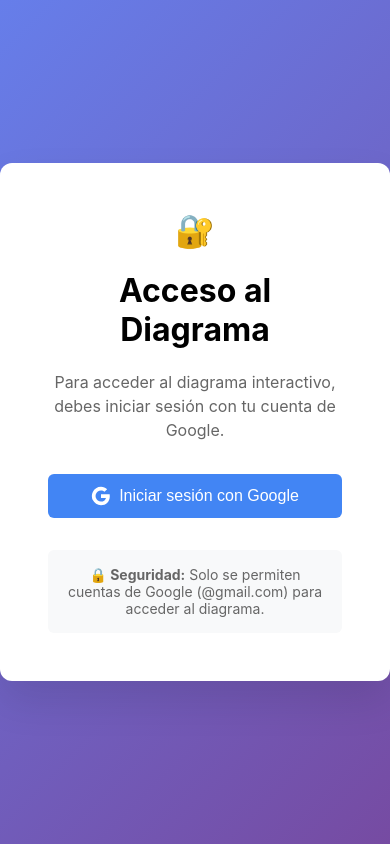
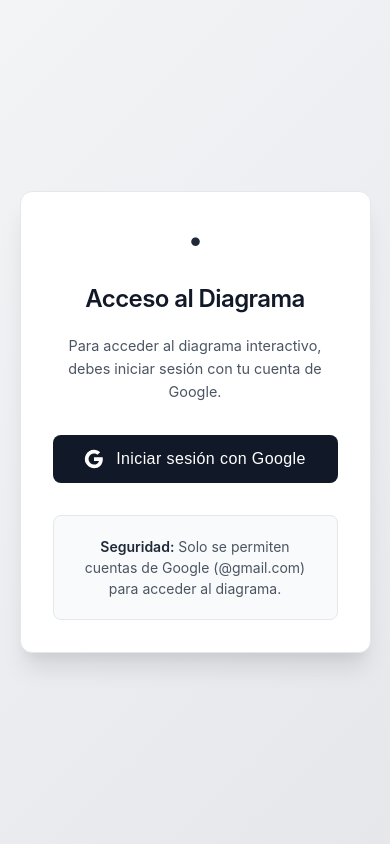
Before and after one commit to swanix/lab, a website: page login.html in a window 390 px wide. Drawn offline with Linux system fonts and the light colour scheme.

Commit message:
Estilos organizados

```diff
--- /dev/null
+++ b/assets/login.css
@@ -0,0 +1,252 @@
+/* ===== ESTILOS MINIMALISTAS PARA LOGIN ===== */
+
+/* Variables de color */
+:root {
+  --color-white: #ffffff;
+  --color-black: #000000;
+  --color-gray-50: #f9fafb;
+  --color-gray-100: #f3f4f6;
+  --color-gray-200: #e5e7eb;
+  --color-gray-300: #d1d5db;
+  --color-gray-400: #9ca3af;
+  --color-gray-500: #6b7280;
+  --color-gray-600: #4b5563;
+  --color-gray-700: #374151;
+  --color-gray-800: #1f2937;
+  --color-gray-900: #111827;
+
+  /* Sombras */
+  --shadow-sm: 0 1px 2px 0 rgba(0, 0, 0, 0.05);
+  --shadow-md: 0 4px 6px -1px rgba(0, 0, 0, 0.1), 0 2px 4px -1px rgba(0, 0, 0, 0.06);
+  --shadow-lg: 0 10px 15px -3px rgba(0, 0, 0, 0.1), 0 4px 6px -2px rgba(0, 0, 0, 0.05);
+  --shadow-xl: 0 20px 25px -5px rgba(0, 0, 0, 0.1), 0 10px 10px -5px rgba(0, 0, 0, 0.04);
+
+  /* Transiciones */
+  --transition-fast: 0.15s ease;
+  --transition-normal: 0.3s ease;
+  --transition-slow: 0.5s ease;
+}
+
+/* Reset y base */
+* {
+  margin: 0;
+  padding: 0;
+  box-sizing: border-box;
+}
+
+body {
+  font-family: -apple-system, BlinkMacSystemFont, 'Segoe UI', Roboto, 'Helvetica Neue', Arial, sans-serif;
+  background: linear-gradient(135deg, var(--color-gray-100) 0%, var(--color-gray-200) 100%);
+  margin: 0;
+  padding: 0;
+  min-height: 100vh;
+  display: flex;
+  align-items: center;
+  justify-content: center;
+  color: var(--color-gray-900);
+  line-height: 1.6;
+}
+
+/* Indicador de carga */
+.loading-indicator {
+  position: fixed;
+  top: 50%;
+  left: 50%;
+  transform: translate(-50%, -50%);
+  text-align: center;
+  color: var(--color-gray-700);
+  z-index: 1000;
+}
+
+.loading-spinner {
+  width: 40px;
+  height: 40px;
+  border: 3px solid var(--color-gray-200);
+  border-top: 3px solid var(--color-gray-600);
+  border-radius: 50%;
+  animation: spin 1s linear infinite;
+  margin: 0 auto 20px;
+}
+
+.loading-indicator p {
+  font-size: 14px;
+  font-weight: 500;
+  color: var(--color-gray-600);
+}
+
+@keyframes spin {
+  0% { transform: rotate(0deg); }
+  100% { transform: rotate(360deg); }
+}
+
+/* Contenedor principal de login */
+.login-container {
+  background: var(--color-white);
+  padding: 3rem;
+  border-radius: 12px;
+  box-shadow: var(--shadow-xl);
+  text-align: center;
+  max-width: 400px;
+  width: 90%;
+  opacity: 0;
+  transition: opacity var(--transition-normal);
+  border: 1px solid var(--color-gray-200);
+}
+
+.login-container.show {
+  opacity: 1;
+}
+
+/* Logo */
+.logo {
+  font-size: 3rem;
+  font-weight: 300;
+  color: var(--color-gray-800);
+  margin-bottom: 1.5rem;
+  letter-spacing: -0.025em;
+  line-height: 1;
+}
+
+/* Título */
+.login-container h1 {
+  font-size: 1.75rem;
+  font-weight: 600;
+  color: var(--color-gray-900);
+  margin-bottom: 1rem;
+  letter-spacing: -0.025em;
+}
+
+/* Subtítulo */
+.subtitle {
+  color: var(--color-gray-600);
+  margin-bottom: 2rem;
+  line-height: 1.6;
+  font-size: 0.95rem;
+}
+
+/* Mensaje de error */
+.error-message {
+  display: none;
+  background: var(--color-gray-50);
+  color: var(--color-gray-700);
+  padding: 1rem;
+  border-radius: 8px;
+  margin-bottom: 1.5rem;
+  border: 1px solid var(--color-gray-200);
+  font-size: 0.9rem;
+}
+
+.error-message.show {
+  display: block;
+}
+
+.error-message strong {
+  color: var(--color-gray-900);
+  font-weight: 600;
+}
+
+/* Botón de login */
+.login-button {
+  background: var(--color-gray-900);
+  color: var(--color-white);
+  border: none;
+  padding: 14px 24px;
+  border-radius: 8px;
+  font-size: 16px;
+  font-weight: 500;
+  cursor: pointer;
+  transition: all var(--transition-fast);
+  display: flex;
+  align-items: center;
+  justify-content: center;
+  gap: 12px;
+  width: 100%;
+  letter-spacing: 0.025em;
+}
+
+.login-button:hover {
+  background: var(--color-gray-800);
+  transform: translateY(-1px);
+  box-shadow: var(--shadow-lg);
+}
+
+.login-button:active {
+  transform: translateY(0);
+  box-shadow: var(--shadow-md);
+}
+
+.login-button:focus {
+  outline: none;
+  box-shadow: 0 0 0 3px rgba(0, 0, 0, 0.1);
+}
+
+/* Icono de Google */
+.google-icon {
+  width: 20px;
+  height: 20px;
+  filter: brightness(0) invert(1);
+}
+
+/* Nota de seguridad */
+.security-note {
+  margin-top: 2rem;
+  padding: 1.25rem;
+  background: var(--color-gray-50);
+  border-radius: 8px;
+  font-size: 0.875rem;
+  color: var(--color-gray-600);
+  border: 1px solid var(--color-gray-200);
+  line-height: 1.5;
+}
+
+.security-note strong {
+  color: var(--color-gray-800);
+  font-weight: 600;
+}
+
+/* Responsive */
+@media (max-width: 480px) {
+  .login-container {
+    padding: 2rem;
+    margin: 1rem;
+  }
+
+  .logo {
+    font-size: 2rem;
+  }
+
+  .login-container h1 {
+    font-size: 1.5rem;
+  }
+
+  .subtitle {
+    font-size: 0.9rem;
+  }
+}
+
+/* Estados de carga */
+.loading {
+  pointer-events: none;
+  opacity: 0.7;
+}
+
+.loading .login-button {
+  background: var(--color-gray-400);
+  cursor: not-allowed;
+}
+
+/* Animaciones adicionales */
+@keyframes fadeInUp {
+  from {
+    opacity: 0;
+    transform: translateY(20px);
+  }
+  to {
+    opacity: 1;
+    transform: translateY(0);
+  }
+}
+
+.login-container.show {
+  animation: fadeInUp var(--transition-normal);
+}
--- a/login.html
+++ b/login.html
@@ -5,111 +5,7 @@
   <meta name="viewport" content="width=device-width, initial-scale=1">
   <meta name="description" content="Iniciar sesión para acceder al diagrama">
   <title>Iniciar Sesión - Diagrama Interactivo</title>
-  <style>
-    body {
-      font-family: -apple-system, BlinkMacSystemFont, 'Segoe UI', Roboto, sans-serif;
-      background: linear-gradient(135deg, #667eea 0%, #764ba2 100%);
-      margin: 0;
-      padding: 0;
-      min-height: 100vh;
-      display: flex;
-      align-items: center;
-      justify-content: center;
-    }
-
-    /* Ocultar contenido inicialmente */
-    .login-container {
-      opacity: 0;
-      transition: opacity 0.3s ease;
-    }
-
-    .login-container.show {
-      opacity: 1;
-    }
-
-    /* Indicador de carga */
-    .loading-indicator {
-      position: fixed;
-      top: 50%;
-      left: 50%;
-      transform: translate(-50%, -50%);
-      text-align: center;
-      color: white;
-      z-index: 1000;
-    }
-
-    .loading-spinner {
-      width: 40px;
-      height: 40px;
-      border: 4px solid rgba(255, 255, 255, 0.3);
-      border-top: 4px solid white;
-      border-radius: 50%;
-      animation: spin 1s linear infinite;
-      margin: 0 auto 20px;
-    }
-
-    @keyframes spin {
-      0% { transform: rotate(0deg); }
-      100% { transform: rotate(360deg); }
-    }
-
-    .login-container {
-      background: white;
-      padding: 3rem;
-      border-radius: 12px;
-      box-shadow: 0 20px 40px rgba(0,0,0,0.1);
-      text-align: center;
-      max-width: 400px;
-      width: 90%;
-    }
-
-    .logo {
-      font-size: 2rem;
-      font-weight: bold;
-      color: #333;
-      margin-bottom: 1rem;
-    }
-
-    .subtitle {
-      color: #666;
-      margin-bottom: 2rem;
-      line-height: 1.5;
-    }
-
-    .login-button {
-      background: #4285f4;
-      color: white;
-      border: none;
-      padding: 12px 24px;
-      border-radius: 6px;
-      font-size: 16px;
-      cursor: pointer;
-      transition: background 0.3s ease;
-      display: flex;
-      align-items: center;
-      justify-content: center;
-      gap: 8px;
-      width: 100%;
-    }
-
-    .login-button:hover {
-      background: #3367d6;
-    }
-
-    .google-icon {
-      width: 20px;
-      height: 20px;
-    }
-
-    .security-note {
-      margin-top: 2rem;
-      padding: 1rem;
-      background: #f8f9fa;
-      border-radius: 6px;
-      font-size: 14px;
-      color: #666;
-    }
-  </style>
+  <link rel="stylesheet" href="/assets/login.css">
 </head>
 <body>
   <!-- Indicador de carga inicial -->
@@ -119,15 +15,15 @@
   </div>
 
   <div class="login-container" id="login-container">
-    <div class="logo">🔐</div>
+    <div class="logo">•</div>
     <h1>Acceso al Diagrama</h1>
     <p class="subtitle">
       Para acceder al diagrama interactivo, debes iniciar sesión con tu cuenta de Google.
     </p>
 
     <!-- Mensaje de error -->
-    <div id="error-message" style="display: none; background: #fee; color: #c33; padding: 1rem; border-radius: 6px; margin-bottom: 1rem; border: 1px solid #fcc;">
-      <strong>⚠️ Error:</strong> <span id="error-text"></span>
+    <div id="error-message" class="error-message">
+      <strong>Error:</strong> <span id="error-text"></span>
     </div>
 
     <button class="login-button" onclick="login()">
@@ -141,7 +37,7 @@
     </button>
 
     <div class="security-note">
-      <strong>🔒 Seguridad:</strong> Solo se permiten cuentas de Google (@gmail.com) para acceder al diagrama.
+      <strong>Seguridad:</strong> Solo se permiten cuentas de Google (@gmail.com) para acceder al diagrama.
     </div>
   </div>
 
@@ -293,7 +189,7 @@
           errorText.textContent = errorDescription || 'Error de autenticación';
         }
 
-        errorMessage.style.display = 'block';
+        errorMessage.classList.add('show');
 
         // Limpiar los parámetros de error de la URL
         const newUrl = window.location.pathname;
```
